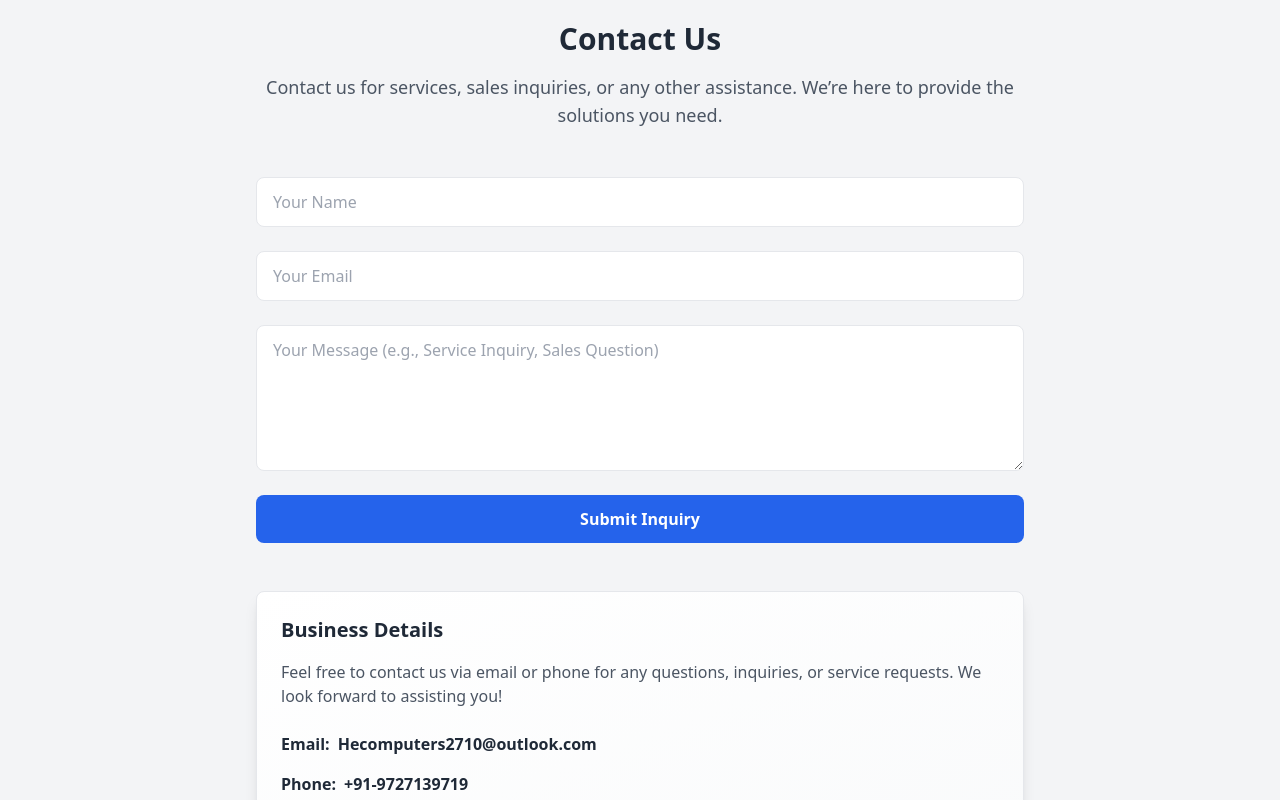
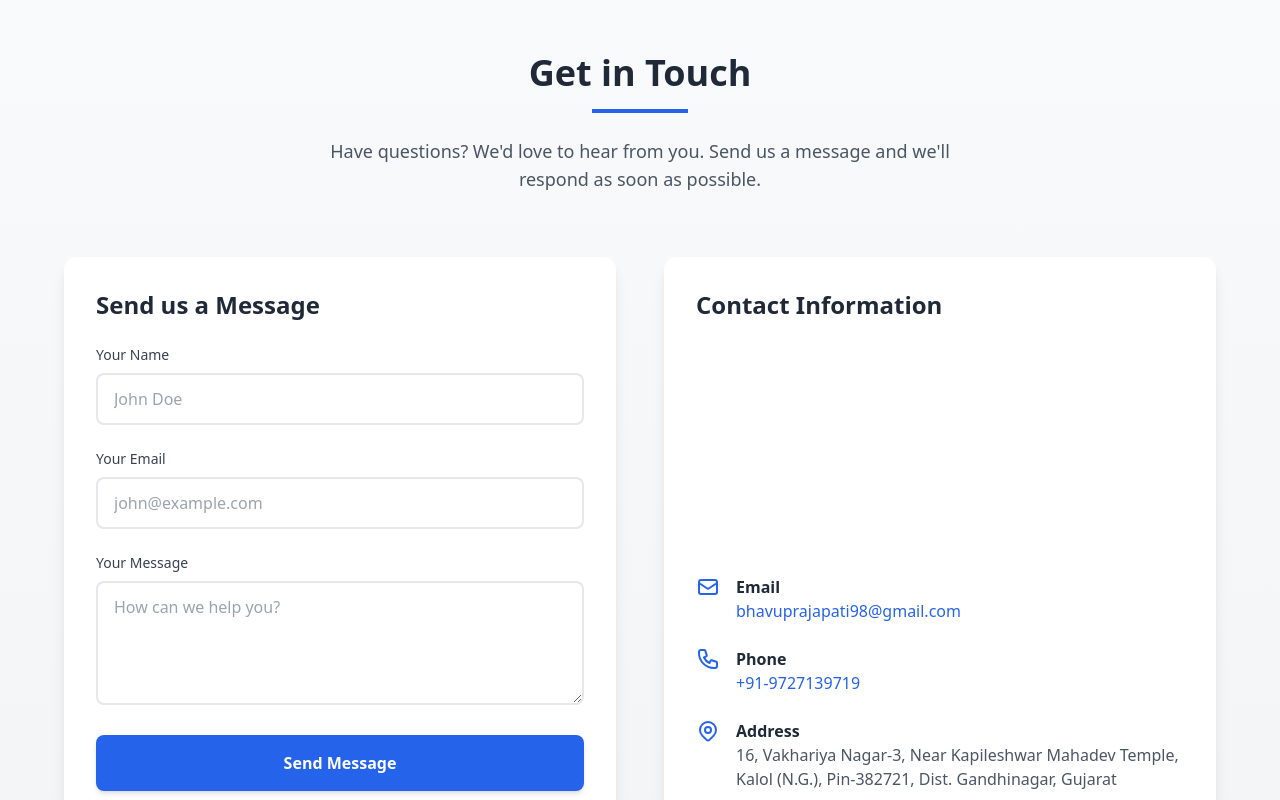
Before and after one commit to Krunal2206/ClientBusinessWebsite, a Next.js app: page / in a window 1280 px wide. Shown: the part 2440-3240 px from the top of the page. Built offline with nearby package versions, Linux system fonts and the light colour scheme.

Commit message:
Enhance ContactUs section with improved styling and layout; update HeroSection and Navbar for better navigation

```diff
--- a/components/ContactUs.js
+++ b/components/ContactUs.js
@@ -1,62 +1,105 @@
 export default function ContactUsSection() {
   return (
-    <section id="contact" className="py-16 bg-gray-100">
-      <div className="container mx-auto px-4 text-center">
-        {/* Heading */}
-        <h2 className="text-3xl font-bold text-gray-800">Contact Us</h2>
-        <p className="mt-4 text-lg text-gray-600 max-w-3xl mx-auto">
-          Contact us for services, sales inquiries, or any other assistance. We’re here to provide the solutions you need.
+    <section id="contact" className="py-24 bg-gradient-to-b from-gray-50 to-gray-100">
+      <div className="container mx-auto px-4">
+        {/* Heading Section with improved styling */}
+        <div className="text-center mb-16">
+          <h2 className="text-4xl font-bold text-gray-800 mb-4">Get in Touch</h2>
+          <div className="w-24 h-1 bg-blue-600 mx-auto mb-6"></div>
+          <p className="text-lg text-gray-600 max-w-2xl mx-auto">
+            Have questions? We'd love to hear from you. Send us a message and we'll respond as soon as possible.
           </p>
+        </div>
 
-        {/* Contact Form */}
-        <div className="mt-12 max-w-3xl mx-auto">
-          <form className="grid grid-cols-1 gap-6">
+        <div className="grid md:grid-cols-2 gap-12 max-w-6xl mx-auto">
+          {/* Contact Form with enhanced styling */}
+          <div className="bg-white p-8 rounded-xl shadow-lg flex flex-col justify-between" style={{ height: '100%' }}>
+            <h3 className="text-2xl font-semibold text-gray-800 mb-6">Send us a Message</h3>
+            <form className="space-y-6">
+              <div>
+                <label className="block text-sm font-medium text-gray-700 mb-2">Your Name</label>
                 <input
                   type="text"
-              placeholder="Your Name"
-              className="w-full px-4 py-3 border rounded-lg text-gray-800 focus:outline-none focus:ring-2 focus:ring-blue-600"
+                  className="w-full px-4 py-3 rounded-lg border-2 border-gray-200 focus:border-blue-500 focus:ring-blue-500 transition duration-200"
+                  placeholder="John Doe"
                 />
+              </div>
 
+              <div>
+                <label className="block text-sm font-medium text-gray-700 mb-2">Your Email</label>
                 <input
                   type="email"
-              placeholder="Your Email"
-              className="w-full px-4 py-3 border rounded-lg text-gray-800 focus:outline-none focus:ring-2 focus:ring-blue-600"
+                  className="w-full px-4 py-3 rounded-lg border-2 border-gray-200 focus:border-blue-500 focus:ring-blue-500 transition duration-200"
+                  placeholder="john@example.com"
                 />
+              </div>
 
+              <div>
+                <label className="block text-sm font-medium text-gray-700 mb-2">Your Message</label>
                 <textarea
-              rows="5"
-              placeholder="Your Message (e.g., Service Inquiry, Sales Question)"
-              className="w-full px-4 py-3 border rounded-lg text-gray-800 focus:outline-none focus:ring-2 focus:ring-blue-600"
+                  rows="4"
+                  className="w-full px-4 py-3 rounded-lg border-2 border-gray-200 focus:border-blue-500 focus:ring-blue-500 transition duration-200"
+                  placeholder="How can we help you?"
                 ></textarea>
+              </div>
 
               <button
                 type="submit"
-              className="w-full px-6 py-3 bg-blue-600 text-white font-semibold rounded-lg hover:bg-blue-700 transition"
+                className="w-full px-6 py-4 bg-blue-600 text-white font-semibold rounded-lg hover:bg-blue-700 transform hover:scale-[1.02] transition-all duration-200 shadow-md"
               >
-              Submit Inquiry
+                Send Message
               </button>
             </form>
           </div>
 
-        {/* Business Details */}
-        <div className="mt-12 max-w-3xl mx-auto text-left bg-gradient-to-br from-white to-gray-50 p-6 border rounded-lg shadow-lg">
-          <h3 className="text-xl font-semibold text-gray-800">Business Details</h3>
-          <p className="mt-4 text-gray-600">
-            Feel free to contact us via email or phone for any questions, inquiries, or service requests. We look forward to assisting you!
-          </p>
+          {/* Business Details with improved layout */}
+          <div className="bg-white p-8 rounded-xl shadow-lg flex flex-col justify-between" style={{ height: '100%' }}>
+            <h3 className="text-2xl font-semibold text-gray-800 mb-6">Contact Information</h3>
 
-          <div className="mt-6 space-y-4">
-            <p className="flex items-center text-gray-800 font-semibold">
-              <span className="font-bold mr-2">Email:</span>
-              Hecomputers2710@outlook.com            </p>
-            <p className="flex items-center text-gray-800 font-semibold">
-              <span className="font-bold mr-2">Phone:</span>
+            <div className="space-y-6">
+              <div className="flex items-start space-x-4">
+                <div className="text-blue-600">
+                  <svg className="w-6 h-6" fill="none" stroke="currentColor" viewBox="0 0 24 24">
+                    <path strokeLinecap="round" strokeLinejoin="round" strokeWidth="2" d="M3 8l7.89 5.26a2 2 0 002.22 0L21 8M5 19h14a2 2 0 002-2V7a2 2 0 00-2-2H5a2 2 0 00-2 2v10a2 2 0 002 2z" />
+                  </svg>
+                </div>
+                <div>
+                  <p className="font-semibold text-gray-800">Email</p>
+                  <a href="mailto:bhavuprajapati98@gmail.com" className="text-blue-600 hover:text-blue-700">
+                    bhavuprajapati98@gmail.com
+                  </a>
+                </div>
+              </div>
+
+              <div className="flex items-start space-x-4">
+                <div className="text-blue-600">
+                  <svg className="w-6 h-6" fill="none" stroke="currentColor" viewBox="0 0 24 24">
+                    <path strokeLinecap="round" strokeLinejoin="round" strokeWidth="2" d="M3 5a2 2 0 012-2h3.28a1 1 0 01.948.684l1.498 4.493a1 1 0 01-.502 1.21l-2.257 1.13a11.042 11.042 0 005.516 5.516l1.13-2.257a1 1 0 011.21-.502l4.493 1.498a1 1 0 01.684.949V19a2 2 0 01-2 2h-1C9.716 21 3 14.284 3 6V5z" />
+                  </svg>
+                </div>
+                <div>
+                  <p className="font-semibold text-gray-800">Phone</p>
+                  <a href="tel:+919727139719" className="text-blue-600 hover:text-blue-700">
                     +91-9727139719
-            </p>
-            <p className="flex items-center text-gray-800 font-semibold">
-              <span className="font-bold mr-2">Address:</span>
+                  </a>
+                </div>
+              </div>
+
+              <div className="flex items-start space-x-4">
+                <div className="text-blue-600">
+                  <svg className="w-6 h-6" fill="none" stroke="currentColor" viewBox="0 0 24 24">
+                    <path strokeLinecap="round" strokeLinejoin="round" strokeWidth="2" d="M17.657 16.657L13.414 20.9a1.998 1.998 0 01-2.827 0l-4.244-4.243a8 8 0 1111.314 0z" />
+                    <path strokeLinecap="round" strokeLinejoin="round" strokeWidth="2" d="M15 11a3 3 0 11-6 0 3 3 0 016 0z" />
+                  </svg>
+                </div>
+                <div>
+                  <p className="font-semibold text-gray-800">Address</p>
+                  <p className="text-gray-600">
                     16, Vakhariya Nagar-3, Near Kapileshwar Mahadev Temple, Kalol (N.G.), Pin-382721, Dist. Gandhinagar, Gujarat
                   </p>
+                </div>
+              </div>
+            </div>
           </div>
         </div>
       </div>
--- a/components/HeroSection.js
+++ b/components/HeroSection.js
@@ -1,3 +1,5 @@
+import Link from "next/link";
+
 export default function HeroSection() {
     return (
       <section className="relative bg-gradient-to-r from-[#00c6ff] to-[#0072ff] py-16 mt-16">
@@ -21,18 +23,18 @@ export default function HeroSection() {
 
           {/* Call to Action Buttons */}
           <div className="mt-6 flex space-x-4">
-            <a
+            <Link
               href="#services"
               className="px-6 py-3 bg-white text-blue-600 font-semibold rounded-lg shadow hover:bg-gray-100"
             >
               Explore Services
-            </a>
-            <a
+            </Link>
+            <Link
               href="#contact"
               className="px-6 py-3 bg-white text-blue-600 font-semibold rounded-lg shadow hover:bg-gray-100"
             >
               Contact Us Now
-            </a>
+            </Link>
           </div>
         </div>
       </section>
--- a/components/Navigation/Navbar.js
+++ b/components/Navigation/Navbar.js
@@ -6,9 +6,9 @@ import HamburgerMenu from "./HamburgerMenu";
 
 const menuItems = [
   { label: "Home", href: "/" },
-  { label: "About", href: "/about" },
-  { label: "Services", href: "/services" },
-  { label: "Contact", href: "/contact" },
+  { label: "About", href: "#about" },
+  { label: "Services", href: "#services" },
+  { label: "Contact", href: "#contact" },
 ];
 
 export default function Navbar() {
```
Lines whose indentation alone changed are shown as unchanged.
